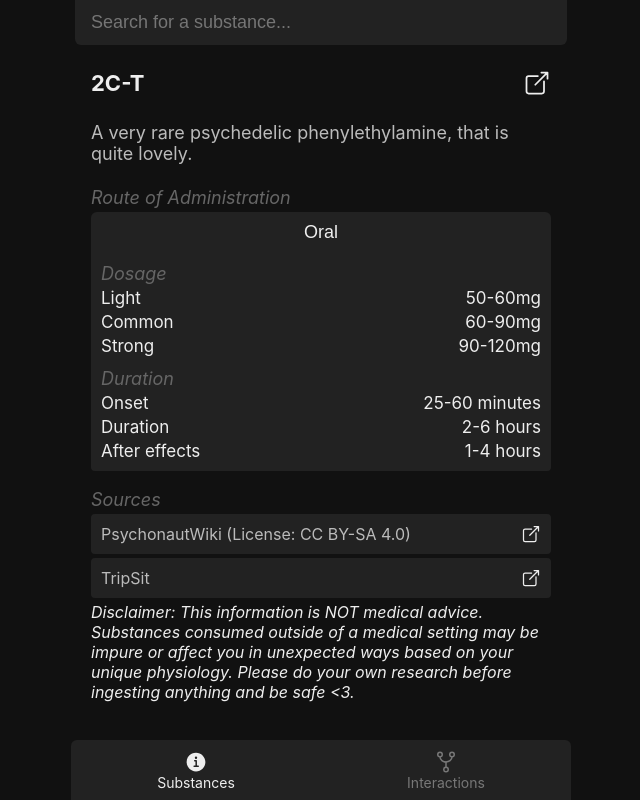
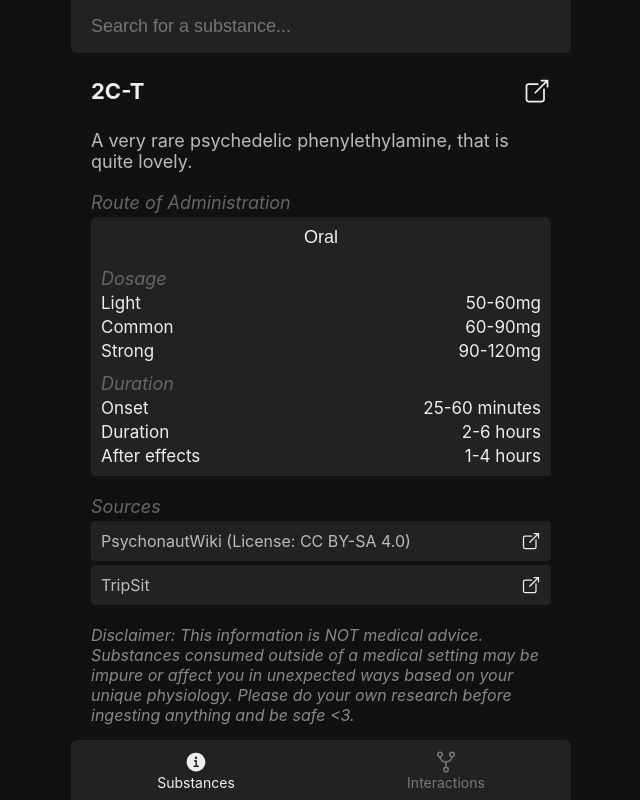
Before and after one commit to NoahSaso/salvum, a Next.js app: page / in a window 1280 px wide. Both pictures are taken after a click on the element "2C-T". Shown: the whole page, without its empty margins (319-959 px from the left). Built offline with nearby package versions, Linux system fonts and the light colour scheme.

Commit message:
cleaned up styles a bit and reorganized more

```diff
--- a/assets/global.scss
+++ b/assets/global.scss
@@ -27,6 +27,11 @@ p, h1, h2, h3 {
 }
 
 main {
+  display: flex;
+  flex-direction: column;
+  justify-content: flex-start;
+  align-items: stretch;
+
   height: calc(100vh - $footer-height);
   padding-bottom: 4px;
 }
@@ -66,3 +71,11 @@ main {
     word-break: break-word;
   }
 }
+
+[class~="disclaimer"] {
+  color: $tertiary;
+  font-size: 16px;
+  font-style: italic;
+
+  margin-top: 20px;
+}
--- a/components/interaction.module.scss
+++ b/components/interaction.module.scss
@@ -3,6 +3,7 @@
 .category {
   display: flex;
   flex-direction: column;
+  justify-content: center;
   align-items: center;
 
   padding: 10px;
@@ -27,11 +28,3 @@
   margin-top: 30px;
   color: $secondary;
 }
-
-.disclaimer {
-  color: $tertiary;
-  font-size: 16px;
-  font-style: italic;
-
-  margin-top: 20px;
-}
--- a/components/interaction.tsx
+++ b/components/interaction.tsx
@@ -35,7 +35,7 @@ export default InteractionComponent
 
 export const InteractionDisclaimer: FC = () => (
   <a
-    className={styles.disclaimer}
+    className="disclaimer"
     target="_blank"
     rel="noopener noreferrer"
     href="https://wiki.tripsit.me/wiki/Drug_combinations"
--- a/components/roa.module.scss
+++ b/components/roa.module.scss
@@ -1,11 +1,6 @@
 @import "colors";
 
 .container {
-  display: flex;
-  flex-direction: column;
-  justify-content: flex-start;
-  align-items: stretch;
-
   padding: 10px;
   border-radius: 0 0 4px 4px;
   background: $hover;
--- a/pages/index.tsx
+++ b/pages/index.tsx
@@ -169,7 +169,6 @@ const Substances: FC = () => {
 
   return (
     <>
-      <div className={styles.container}>
       <input
         ref={searchRef}
         className={styles.search}
@@ -359,15 +358,15 @@ const Substances: FC = () => {
               title="TripSit"
               url="https://drugs.tripsit.me"
             />
-              <p className={styles.disclaimer}>
+          </div>
+
+          <p className="disclaimer">
             Disclaimer: This information is NOT medical advice. Substances consumed outside of a medical setting may be
             impure or affect you in unexpected ways based on your unique physiology. Please do your own research before
             ingesting anything and be safe &lt;3.
           </p>
         </div>
-          </div>
       )}
-      </div>
     </>
   )
 }
--- a/pages/substances.module.scss
+++ b/pages/substances.module.scss
@@ -1,22 +1,12 @@
 @import "colors";
-
-.container {
-  display: flex;
-  flex-direction: column;
-  justify-content: flex-start;
-  align-items: stretch;
-
-  height: 100%;
-}
 
 .search {
   background-color: $hover;
   border: none;
   outline: none;
 
-  padding: 12px 16px;
-  margin: 4px;
-  margin-top: 0;
+  padding: 16px 20px;
+  margin-bottom: 4px;
 
   border-bottom-left-radius: 6px;
   border-bottom-right-radius: 6px;
@@ -56,11 +46,6 @@
 }
 
 .substanceContainer {
-  display: flex;
-  flex-direction: column;
-  justify-content: flex-start;
-  align-items: stretch;
-
   padding: 20px;
 
   height: 100%;
@@ -94,7 +79,6 @@
   .summary {
     color: $secondary;
     margin-top: 25px;
-    margin-bottom: 5px;
   }
 
   h3 {
@@ -103,7 +87,7 @@
     font-weight: normal;
     color: $dim;
 
-    margin-top: 18px;
+    margin-top: 20px;
     margin-bottom: 4px;
   }
 
@@ -213,9 +197,4 @@
       }
     }
   }
-
-  .disclaimer {
-    font-size: 16px;
-    font-style: italic;
-  }
 }
```
Lines whose indentation alone changed are shown as unchanged.
